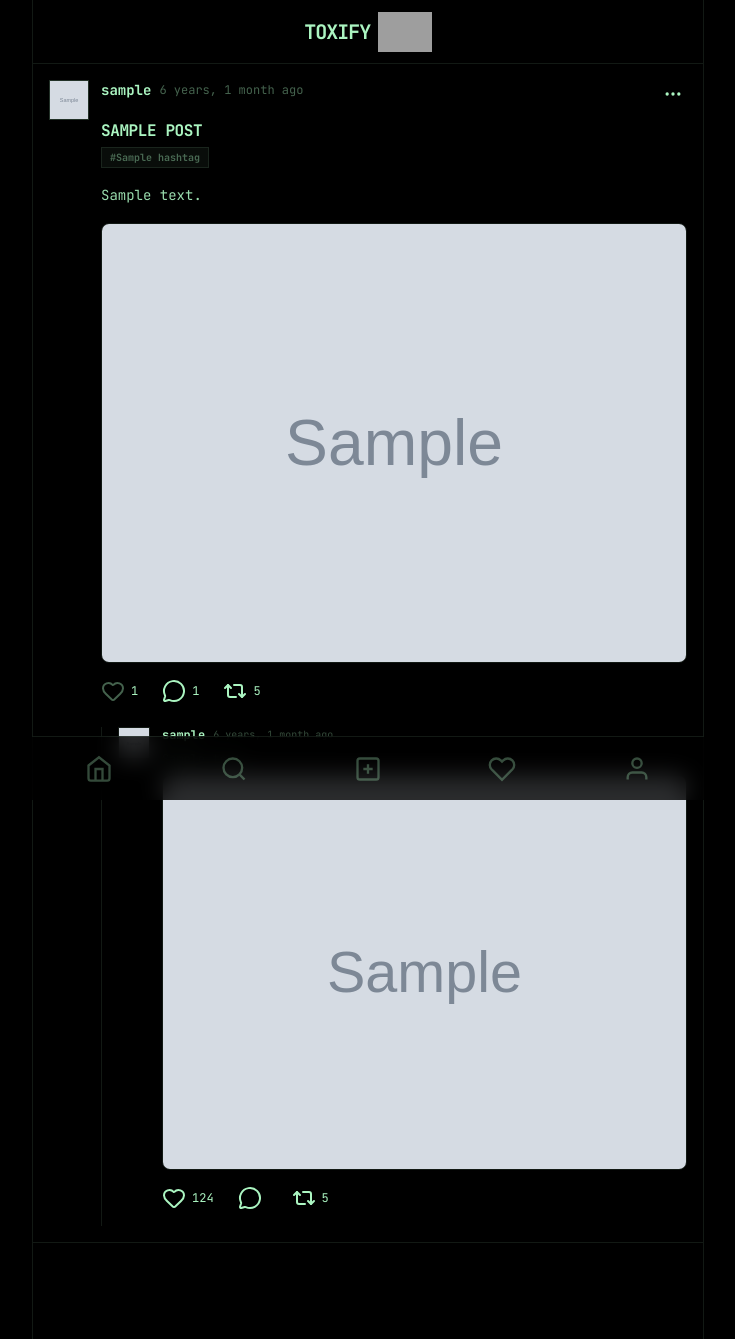
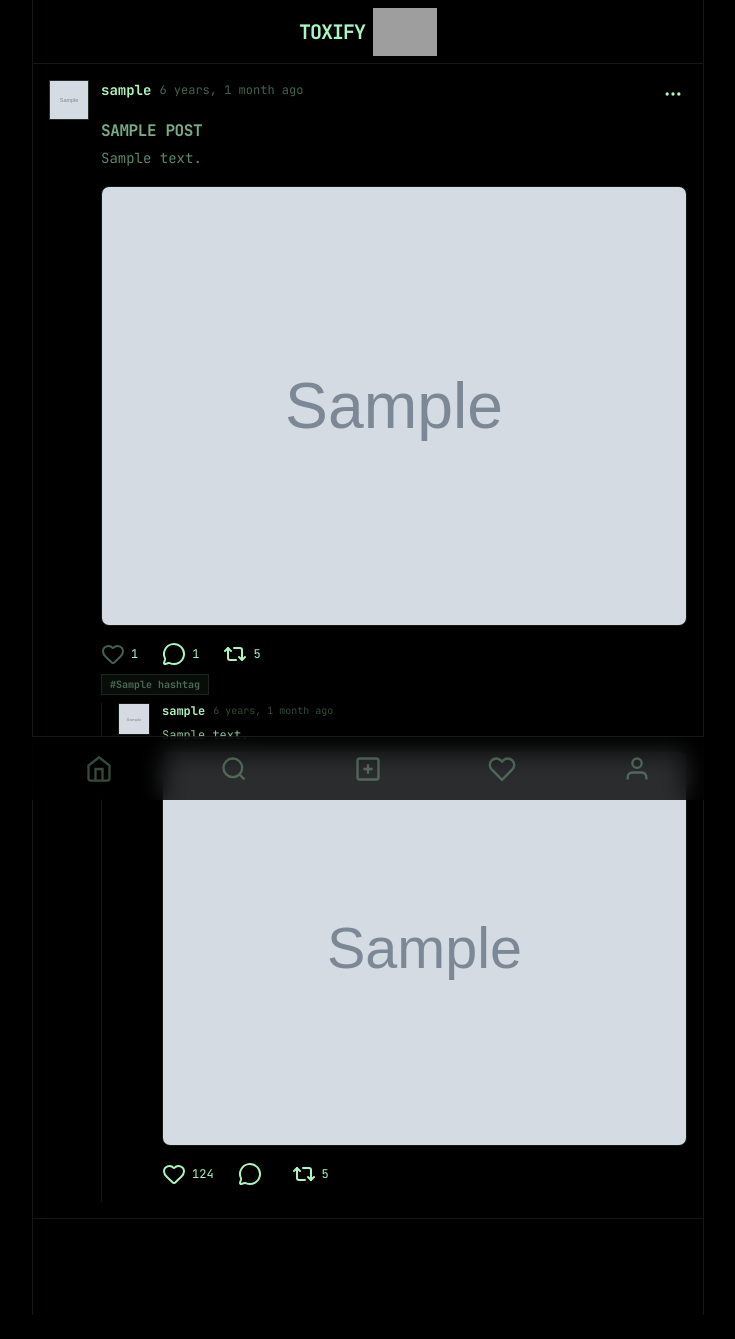
Before and after one commit to StasShtohryn/toxify-django, a Django app: page / in a window 1280 px wide. Shown: the whole page, without its empty margins (272-1007 px from the left). After the commit the page ends 1315 px from the top, so only its background shows below. Run offline with Django 5.2, Linux system fonts and the light colour scheme; tables that the repository leaves empty hold one stand-in row (values such as "Sample post"); grey boxes marked "Sample" are stand-in pictures; some libraries are stand-ins or nearby versions; grey boxes are pictures that could not be loaded.

Commit message:
some fixes

```diff
--- a/Toxify/main/templates/main/base.html
+++ b/Toxify/main/templates/main/base.html
@@ -21,7 +21,7 @@
         <header class="sticky top-0 z-50 backdrop-blur-md bg-black/80 border-b border-white/10 h-16 flex items-center justify-center">
             <div class="flex items-center gap-2">
                 <a href="{% url 'posts' %}" class="text-xl font-bold tracking-tighter">TOXIFY</a>
-                <a href="{% url 'about_us' %}"><img src="{% static 'main/images/logo.png' %}" alt="Toxify" class="h-10"></a>
+                <a href="{% url 'about_us' %}"><img src="https://ogulkughunqoppwg.public.blob.vercel-storage.com/static/logo.png" alt="Toxify" class="h-12"></a>
             </div>
         </header>
         <main class="flex-1 pb-20">
--- a/Toxify/posts/templates/posts/base_post.html
+++ b/Toxify/posts/templates/posts/base_post.html
@@ -49,31 +49,12 @@
             </div>
         <!--    --------------------------------------------------------- ВМІСТ ПОСТА ---------------------------------------------------------        -->
             {% if post.title %}
-                <h2 class="text-base font-black uppercase tracking-tight mb-1 text-white">
+                <h2 class="text-base font-black uppercase tracking-tight mb-1 text-white/70">
                     {{ post.title }}
                 </h2>
             {% endif %}
 
-            {% if post.hashtags.all %}
-                <div class="flex flex-wrap gap-2 mb-4">
-                    {% for tag in post.hashtags.all %}
-                        {% if is_detail or forloop.counter <= 3 %}
-                            <a href="{% url 'search' %}?q=%23{{ tag.name }}"
-                               class="text-[10px] font-bold text-white/40 bg-white/5 px-2 py-0.5 border border-white/10 hover:border-white/60 hover:text-white transition-colors cursor-pointer">
-                                #{{ tag.name }}
-                            </a>
-                        {% endif %}
-
-                        {% if not is_detail and forloop.counter == 3 and post.hashtags.count > 3 %}
-                            <span class="text-[10px] text-white/20 self-center">
-                                +{{ post.hashtags.count|add:"-3" }}
-                            </span>
-                        {% endif %}
-                    {% endfor %}
-                </div>
-            {% endif %}
-
-            <p class="text-sm leading-relaxed mb-4 text-white/90">
+            <p class="text-sm leading-relaxed mb-4 text-white/55">
                 {{post.body}}
             </p>
 
@@ -130,8 +111,26 @@
                     <span class="text-xs">5</span>
                 </button>
             </div>
+            {% if post.hashtags.all %}
+            <div class="flex flex-wrap gap-2 mt-2">
+                {% for tag in post.hashtags.all %}
+                    {% if is_detail or forloop.counter <= 3 %}
+                        <a href="{% url 'search' %}?q=%23{{ tag.name }}"
+                           class="text-[10px] font-bold text-white/40 bg-white/5 px-2 py-0.5 border border-white/10 hover:border-white/60 hover:text-white transition-colors cursor-pointer">
+                            #{{ tag.name }}
+                        </a>
+                    {% endif %}
+
+                    {% if not is_detail and forloop.counter == 3 and post.hashtags.count > 3 %}
+                        <span class="text-[10px] text-white/20 self-center">
+                            +{{ post.hashtags.count|add:"-3" }}
+                        </span>
+                    {% endif %}
+                {% endfor %}
+            </div>
+        {% endif %}
 <!--    --------------------------------------------------------- КОМЕНТАРІ ДО ПОСТА ---------------------------------------------------------        -->
-            <div class="mt-6 space-y-4 border-l border-white/10 pl-4">
+            <div class="mt-2 space-y-4 border-l border-white/10 pl-4">
             {% if is_detail %}
                 {% for comment in post.post_comments.all|dictsortreversed:"created_at" %}
                     {% if not comment.parent %}
--- a/Toxify/posts/templates/posts/search.html
+++ b/Toxify/posts/templates/posts/search.html
@@ -35,7 +35,7 @@
             {% for profile in profiles %}
                 <a href="{% url 'profile_detail' profile.user.username %}" class="flex items-center gap-3 p-3 hover:bg-white/[0.03] transition-colors border-b border-white/10">
                     <img
-                        src="{% if profile.avatar %}{{ profile.avatar.url }}{% endif %}"
+                        src="{% if profile.avatar %}{{ profile.avatar }}{% endif %}"
                         alt=""
                         class="w-10 h-10 border border-white/20 object-cover bg-white/5"
                     />
@@ -56,7 +56,7 @@
                 <div class="border-b border-white/10 p-4 hover:bg-white/[0.02] transition-colors flex gap-3">
                     <a href="{% url 'profile_detail' post.userProfile.user.username %}" class="shrink-0">
                         <img
-                            src="{% if post.userProfile.avatar %}{{ post.userProfile.avatar.url }}{% endif %}"
+                            src="{% if post.userProfile.avatar %}{{ post.userProfile.avatar }}{% endif %}"
                             alt=""
                             class="w-10 h-10 border border-white/20 object-cover bg-white/5"
                         />
```
